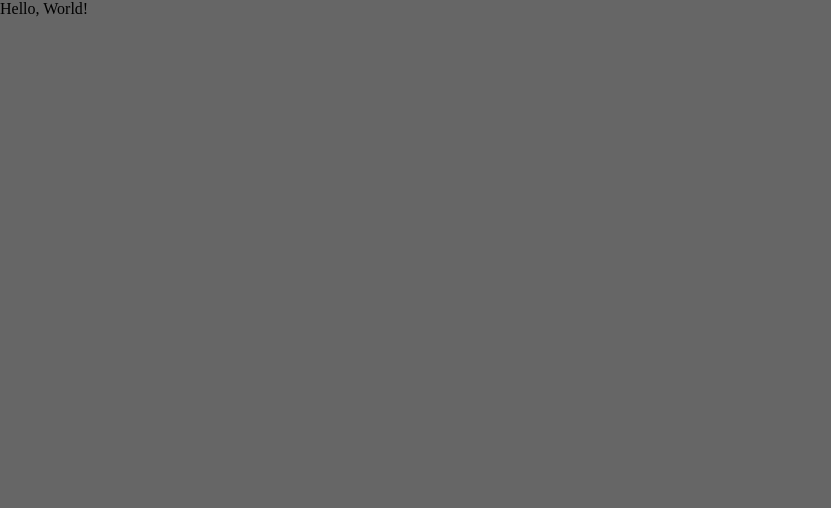
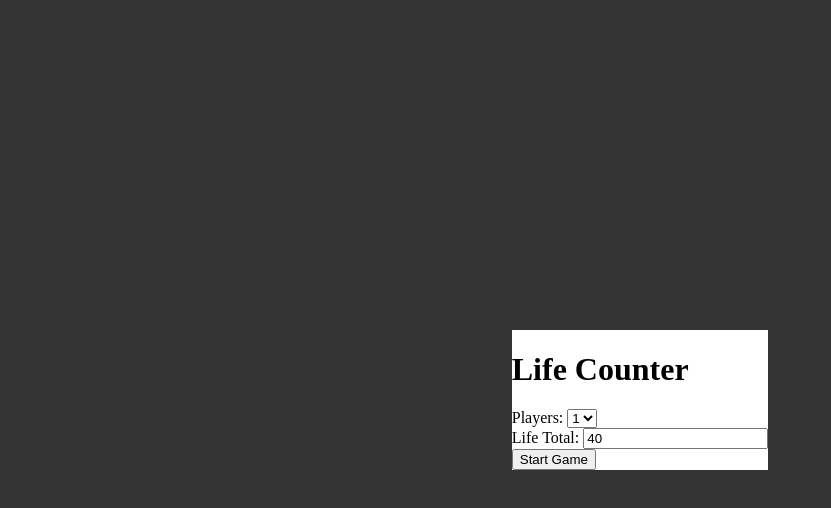
Before and after one commit to boilemmashem/lifecounter, a React (Create React App) app: page / in a window 1280 px wide. Shown: the top 508 px of the page, without its empty margins (0-831 px from the left). Built offline with nearby package versions, Linux system fonts and the light colour scheme.

Commit message:
newgamemodal

```diff
--- a/src/components/App.jsx
+++ b/src/components/App.jsx
@@ -1,15 +1,29 @@
-import React from 'react'
+import React, { useState } from 'react'
 import styled from 'styled-components'
+import {NewGameModal} from './NewGameModal'
 
+// Create a context to hold global settings
 export const SettingsContext = React.createContext();
 
 
 const StyledApp = styled.div`
 `
 export function App() {
+
+  // Fetch settings from previous session in localStorage
+  // const settingsObj = JSON.parse(localStorage.getItem('settingsObj'));
+
+  const [playerCount, setPlayerCount] = useState(1)
+  const [startingLifeTotal, setStartingLifeTotal] = useState(40)
+  const [newGameOpen, setNewGameOpen] = useState(true)
+
   return (
     <StyledApp>
-      Hello, World!
+      <SettingsContext.Provider value={{
+        playerCount, setPlayerCount, startingLifeTotal, setStartingLifeTotal, newGameOpen, setNewGameOpen
+      }}>
+        <NewGameModal />
+      </SettingsContext.Provider>
     </StyledApp>
   );
 }
--- /dev/null
+++ b/src/components/NewGameModal.jsx
@@ -0,0 +1,62 @@
+import React from 'react'
+import styled from 'styled-components'
+import { SettingsContext } from './App'
+
+const StyledNewGame = styled.div`
+    position: fixed;
+    z-index: 10;
+    left: 0;
+    top: 0;
+    width: 100%;
+    height: 100%;
+    background: rgba(0,0,0,0.5);
+    display: flex;
+    justify-content: center;
+    align-items: center;
+    .newGameSettings {
+        background: white;
+        max-width: 90%;
+    }
+`
+export const NewGameModal = () => {
+    // Get app settings from global context
+    const settings = React.useContext(SettingsContext)
+
+    const startNewGame = () => {
+        // Store the new game settings and begin game
+        const newGamePlayerCount = parseInt(document.getElementById("newGamePlayerCount").value);
+        const newGameStartingLifeTotal = parseInt(document.getElementById("newGameStartingLifeTotal").value);
+
+        settings.setPlayerCount(newGamePlayerCount);
+        settings.setStartingLifeTotal(newGameStartingLifeTotal);
+        settings.setNewGameOpen(false);
+
+    }
+
+    if(settings.newGameOpen) {
+        return (
+            <StyledNewGame>
+                <div className="newGameSettings">
+                    <h1>Life Counter</h1>
+                    <div>
+                        <label htmlFor="newGamePlayerCount">Players: </label>
+                        <select id="newGamePlayerCount" defaultValue={settings.playerCount}>
+                            <option value="1">1</option>
+                            <option value="2">2</option>
+                            <option value="3">3</option>
+                            <option value="4">4</option>
+                        </select>
+                    </div>
+                    <div>
+                        <label htmlFor="newGameStartingLifeTotal">Life Total: </label>
+                        <input id="newGameStartingLifeTotal" type="number" defaultValue={settings.startingLifeTotal}/>
+                    </div>
+                    <div>
+                        <button className='btnNewGameStart' onClick={() => startNewGame()}>Start Game</button>
+                    </div>
+                </div>
+            </StyledNewGame>
+        )
+    }
+
+}
```
